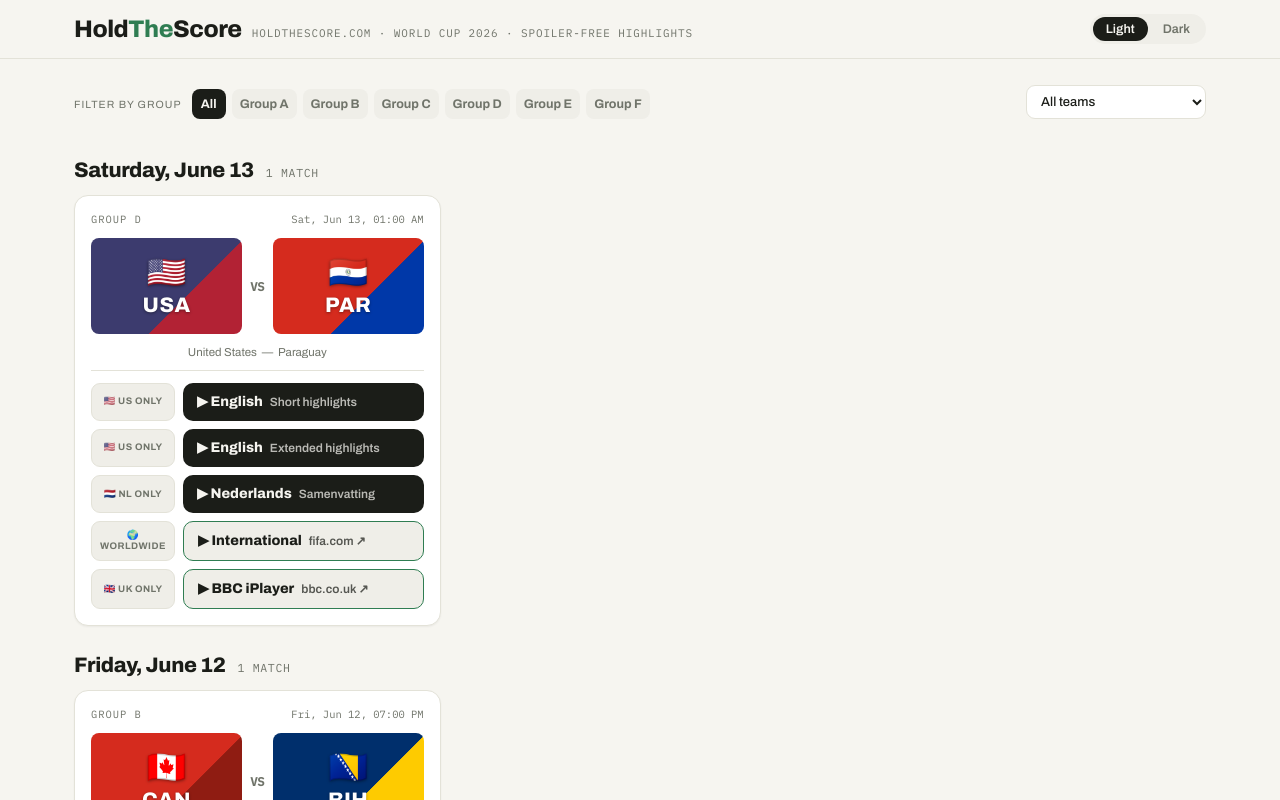
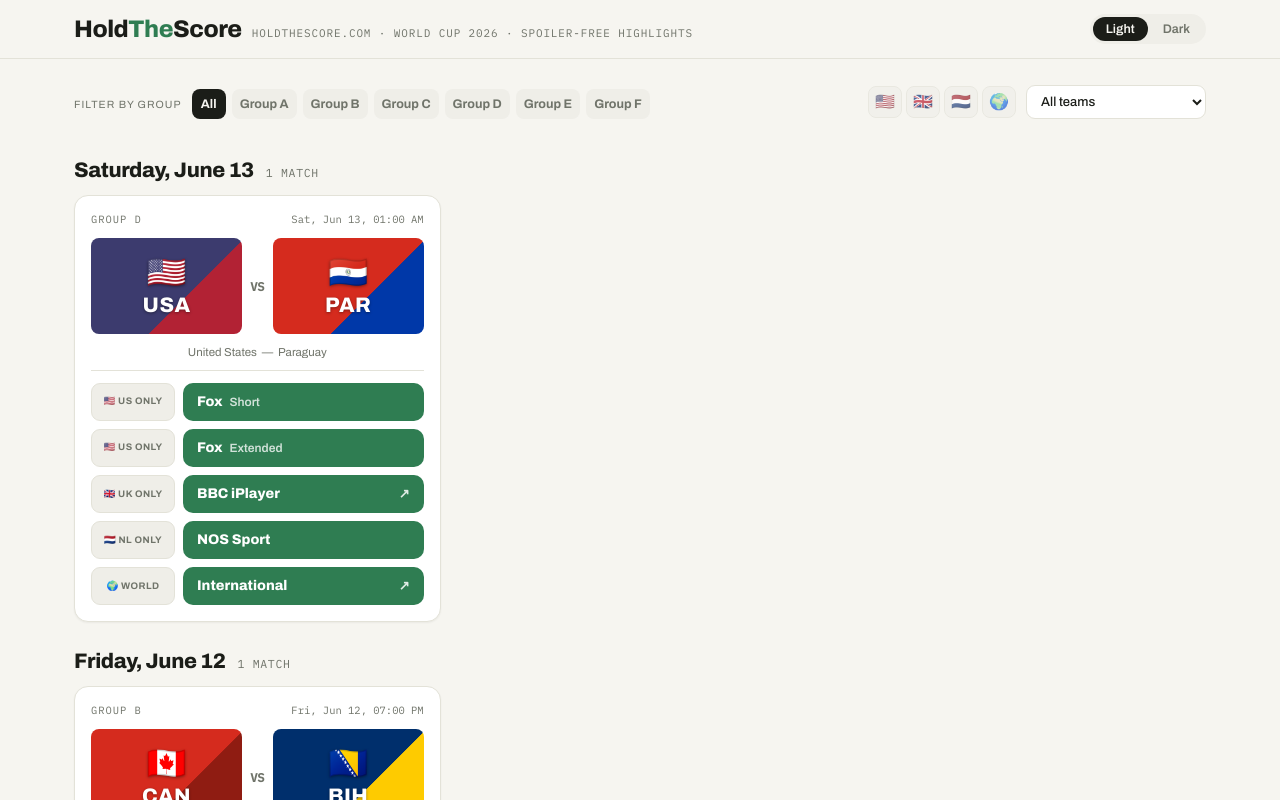
Before and after one commit to abouwman/wc2026-nospoiler, a React (Vite) app: page / in a window 1280 px wide. Shown: the top 800 px of the page. Built offline with nearby package versions, Linux system fonts and the light colour scheme.

Commit message:
Region filter, unified green source buttons, brand labels (Fox/NOS/BBC), US-UK-NL-World order

```diff
--- a/src/App.tsx
+++ b/src/App.tsx
@@ -3,8 +3,16 @@ import type { LangCode, Match, Mode, Variant } from './types';
 import { TEAMS } from './data/teams';
 import { MATCHES, isUpcoming, hasAnySource, fifaUrl, bbcUrl } from './data/schedule';
 import { DaySection } from './components/DaySection';
+import type { Region } from './components/MatchCard';
 import { PlayerModal } from './components/PlayerModal';
 import { LeaveModal, type LeaveTarget } from './components/LeaveModal';
+
+const REGIONS: { code: Region; flag: string; label: string }[] = [
+  { code: 'US', flag: '🇺🇸', label: 'US (Fox)' },
+  { code: 'UK', flag: '🇬🇧', label: 'UK (BBC)' },
+  { code: 'NL', flag: '🇳🇱', label: 'NL (NOS)' },
+  { code: 'World', flag: '🌍', label: 'World (fifa.com)' },
+];
 
 // Show upcoming matches at most this far ahead.
 const UPCOMING_WINDOW_MS = 8 * 60 * 60 * 1000;
@@ -30,6 +38,7 @@ export function App() {
   const [mode, setMode] = useState<Mode>(() => loadLS('wcns-mode', 'light'));
   const [groupFilter, setGroupFilter] = useState<string | null>(null);
   const [teamFilter, setTeamFilter] = useState('');
+  const [regionFilter, setRegionFilter] = useState<Region | null>(null);
   const [active, setActive] = useState<Active | null>(null);
   const [leave, setLeave] = useState<LeaveTarget | null>(null);
 
@@ -101,6 +110,15 @@ export function App() {
             </div>
           ) : null}
           <div className="filters">
+            <div className="region-filter" role="group" aria-label="Filter by region">
+              {REGIONS.map((r) => (
+                <button key={r.code} type="button" title={r.label} aria-pressed={regionFilter === r.code}
+                  className={'region-flag' + (regionFilter === r.code ? ' on' : '')}
+                  onClick={() => setRegionFilter(regionFilter === r.code ? null : r.code)}>
+                  <span aria-hidden="true">{r.flag}</span>
+                </button>
+              ))}
+            </div>
             <select className="team-select" value={teamFilter} onChange={(e) => setTeamFilter(e.target.value)}>
               <option value="">All teams</option>
               {teamOptions.map((o) => <option key={o.code} value={o.code}>{TEAMS[o.code].flag} {o.name}</option>)}
@@ -111,7 +129,7 @@ export function App() {
         {days.length === 0 ? (
           <div className="empty-state">No played matches match these filters yet.</div>
         ) : days.map((d) => (
-          <DaySection key={d.date} date={d.date} matches={d.matches}
+          <DaySection key={d.date} date={d.date} matches={d.matches} regionFilter={regionFilter}
             onOpen={(m, l, v) => setActive({ match: m, lang: l, variant: v })}
             onInternational={(m) => setLeave({ url: fifaUrl(m), site: 'fifa.com' })}
             onBBC={(m) => setLeave({ url: bbcUrl(m), site: 'BBC iPlayer', geo: 'UK' })} />
--- a/src/components/DaySection.tsx
+++ b/src/components/DaySection.tsx
@@ -1,16 +1,17 @@
 import type { LangCode, Match, Variant } from '../types';
 import { fmtDay, fmtDayShort } from '../data/schedule';
-import { MatchCard } from './MatchCard';
+import { MatchCard, type Region } from './MatchCard';
 
 interface DaySectionProps {
   date: string;
   matches: Match[];
+  regionFilter: Region | null;
   onOpen: (match: Match, lang: LangCode, variant: Variant) => void;
   onInternational: (match: Match) => void;
   onBBC: (match: Match) => void;
 }
 
-export function DaySection({ date, matches, onOpen, onInternational, onBBC }: DaySectionProps) {
+export function DaySection({ date, matches, regionFilter, onOpen, onInternational, onBBC }: DaySectionProps) {
   return (
     <section className="day-section" data-screen-label={'Matchday ' + fmtDayShort(date)}>
       <div className="day-head">
@@ -19,7 +20,8 @@ export function DaySection({ date, matches, onOpen, onInternational, onBBC }: Da
       </div>
       <div className="grid">
         {matches.map((m) => (
-          <MatchCard key={m.id} match={m} onOpen={onOpen} onInternational={onInternational} onBBC={onBBC} />
+          <MatchCard key={m.id} match={m} regionFilter={regionFilter}
+            onOpen={onOpen} onInternational={onInternational} onBBC={onBBC} />
         ))}
       </div>
     </section>
--- a/src/components/MatchCard.tsx
+++ b/src/components/MatchCard.tsx
@@ -1,23 +1,78 @@
 import type { LangCode, Match, Variant } from '../types';
 import { TEAMS } from '../data/teams';
-import { LANGS, LANG_ORDER } from '../data/languages';
 import { STAGE_LABELS, fmtDayShort, fmtKickoffLocal, isUpcoming, hasAnySource } from '../data/schedule';
 import { TeamPanel } from './TeamPanel';
 
+export type Region = 'US' | 'UK' | 'NL' | 'World';
+
 interface MatchCardProps {
   match: Match;
+  /** When set, only that region's sources are shown (World is always shown). */
+  regionFilter: Region | null;
   onOpen: (match: Match, lang: LangCode, variant: Variant) => void;
   onInternational: (match: Match) => void;
   onBBC: (match: Match) => void;
 }
 
-const VARIANTS: Variant[] = ['short', 'extended'];
+const REGION_TAG: Record<Region, string> = {
+  US: '🇺🇸 US only', UK: '🇬🇧 UK only', NL: '🇳🇱 NL only', World: '🌍 World',
+};
 
-function geoLabel(geo?: 'US' | 'NL'): string {
-  return geo === 'US' ? '🇺🇸 US only' : geo === 'NL' ? '🇳🇱 NL only' : '🌍 Worldwide';
+interface Src {
+  region: Region;
+  label: string;
+  variant?: string;
+  external?: boolean;
+  title: string;
+  onClick: () => void;
 }
 
-export function MatchCard({ match, onOpen, onInternational, onBBC }: MatchCardProps) {
+// Build a match's sources in the fixed display order: US → UK → NL → World.
+function sourcesOf(
+  match: Match,
+  onOpen: MatchCardProps['onOpen'],
+  onInternational: MatchCardProps['onInternational'],
+  onBBC: MatchCardProps['onBBC'],
+): Src[] {
+  const out: Src[] = [];
+  const en = match.videos.en;
+  if (en) {
+    (['short', 'extended'] as Variant[]).forEach((v) => {
+      if (en[v]) out.push({
+        region: 'US', label: 'Fox', variant: v === 'extended' ? 'Extended' : 'Short',
+        title: 'Watch Fox ' + (v === 'extended' ? 'extended' : 'short') + ' highlights — US only',
+        onClick: () => onOpen(match, 'en', v),
+      });
+    });
+  }
+  if (match.bbc) {
+    out.push({
+      region: 'UK', label: 'BBC iPlayer', external: true,
+      title: 'Watch on BBC iPlayer (UK only) — opens a heads-up first',
+      onClick: () => onBBC(match),
+    });
+  }
+  const nl = match.videos.nl;
+  if (nl) {
+    (['short', 'extended'] as Variant[]).forEach((v) => {
+      if (nl[v]) out.push({
+        region: 'NL', label: 'NOS Sport',
+        title: 'Watch the NOS Sport summary — Netherlands only',
+        onClick: () => onOpen(match, 'nl', v),
+      });
+    });
+  }
+  if (match.fifa) {
+    out.push({
+      region: 'World', label: 'International', external: true,
+      title: 'Watch on fifa.com (international) — opens a heads-up first',
+      onClick: () => onInternational(match),
+    });
+  }
+  return out;
+}
+
+export function MatchCard({ match, regionFilter, onOpen, onInternational, onBBC }: MatchCardProps) {
   const stageLabel = match.group ? 'Group ' + match.group : STAGE_LABELS[match.stage];
   const homeT = TEAMS[match.home];
   const awayT = TEAMS[match.away];
@@ -25,6 +80,19 @@ export function MatchCard({ match, onOpen, onInternational, onBBC }: MatchCardPr
   const available = hasAnySource(match);
   const comingSoon = !upcoming && !available;
   const when = match.kickoff ? fmtKickoffLocal(match.kickoff) : fmtDayShort(match.date);
+
+  const all = sourcesOf(match, onOpen, onInternational, onBBC);
+  // Apply the region filter. World (fifa.com) is always kept; selecting a
+  // region with no source still shows World plus an "other regions" note.
+  let shown = all;
+  let regionEmpty = false;
+  if (regionFilter === 'World') {
+    shown = all.filter((s) => s.region === 'World');
+  } else if (regionFilter) {
+    const regional = all.filter((s) => s.region === regionFilter);
+    regionEmpty = regional.length === 0;
+    shown = [...regional, ...all.filter((s) => s.region === 'World')];
+  }
 
   return (
     <div className={'card' + (upcoming ? ' upcoming' : available ? ' playable' : '')}>
@@ -53,43 +121,16 @@ export function MatchCard({ match, onOpen, onInternational, onBBC }: MatchCardPr
           </div>
         ) : (
           <div className="lang-row">
-            {LANG_ORDER.map((l) => {
-              const clips = match.videos[l];
-              const cuts = clips ? VARIANTS.filter((v) => clips[v]) : [];
-              return cuts.map((v) => {
-                const src = clips![v]!;
-                const variant = l === 'en' ? (v === 'extended' ? 'Extended highlights' : 'Short highlights') : 'Samenvatting';
-                const where = src.geo === 'US' ? 'the United States' : src.geo === 'NL' ? 'the Netherlands' : 'everywhere';
-                const title = 'Watch ' + LANGS[l].name + ' ' + (v === 'extended' ? 'extended ' : '') +
-                  'highlights — ' + LANGS[l].source + ' · available in ' + where;
-                return (
-                  <div key={l + ':' + v} className="src-item">
-                    <span className="src-geo">{geoLabel(src.geo)}</span>
-                    <button className="lang-btn" title={title} onClick={() => onOpen(match, l, v)}>
-                      <span className="lang-main">▶ {LANGS[l].name}<span className="variant">{variant}</span></span>
-                    </button>
-                  </div>
-                );
-              });
-            })}
-            {match.fifa ? (
-              <div className="src-item">
-                <span className="src-geo">🌍 Worldwide</span>
-                <button className="lang-btn intl" onClick={() => onInternational(match)}
-                  title="Watch this match on fifa.com (international) — opens a heads-up first">
-                  <span className="lang-main">▶ International<span className="variant">fifa.com ↗</span></span>
+            {regionEmpty ? <div className="region-note">Available in other regions</div> : null}
+            {shown.map((s, i) => (
+              <div key={s.region + ':' + i} className="src-item">
+                <span className="src-geo">{REGION_TAG[s.region]}</span>
+                <button className="lang-btn" title={s.title} onClick={s.onClick}>
+                  <span className="lang-main">{s.label}{s.variant ? <span className="variant">{s.variant}</span> : null}</span>
+                  {s.external ? <span className="ext-arrow">↗</span> : null}
                 </button>
               </div>
-            ) : null}
-            {match.bbc ? (
-              <div className="src-item">
-                <span className="src-geo">🇬🇧 UK only</span>
-                <button className="lang-btn bbc" onClick={() => onBBC(match)}
-                  title="Watch this match on BBC iPlayer (UK only) — opens a heads-up first">
-                  <span className="lang-main">▶ BBC iPlayer<span className="variant">bbc.co.uk ↗</span></span>
-                </button>
-              </div>
-            ) : null}
+            ))}
           </div>
         )}
       </div>
--- a/src/index.css
+++ b/src/index.css
@@ -45,6 +45,13 @@ select { font: inherit; color: inherit; }
 .tab.on { background: var(--accent); color: var(--accent-ink); }
 .tab:not(.on):hover { color: var(--ink); }
 .filters { display: flex; align-items: center; gap: 10px; flex-wrap: wrap; }
+/* Region filter — flag toggles sit to the left of the team selector. */
+.region-filter { display: flex; align-items: center; gap: 4px; }
+.region-flag { width: 34px; height: 32px; display: grid; place-items: center; border-radius: 8px;
+  font-size: 16px; line-height: 1; background: var(--surface2); border: 1px solid var(--line);
+  filter: saturate(0.85) opacity(0.7); transition: filter 0.12s, border-color 0.12s, background 0.12s; }
+.region-flag:hover { filter: none; }
+.region-flag.on { filter: none; background: var(--surface); border-color: var(--accent); box-shadow: 0 0 0 1px var(--accent); }
 .team-select, .stage-select { background: var(--surface); border: 1px solid var(--line); border-radius: 9px;
   padding: 8px 10px; font-size: 13px; font-weight: 500; max-width: 180px; }
 .toolbar .filters { margin-left: auto; }
@@ -99,16 +106,19 @@ select { font: inherit; color: inherit; }
   text-align: center; font-size: 9.5px; font-weight: 700; letter-spacing: 0.05em; text-transform: uppercase;
   line-height: 1.2; background: var(--surface2); color: var(--muted); border: 1px solid var(--line);
   border-radius: 9px; padding: 0 6px; }
+/* All sources share one green action button — internal player and external
+   site look identical; only the trailing ↗ marks a link that leaves the site. */
 .lang-btn { flex: 1; display: flex; flex-direction: row; align-items: center; justify-content: flex-start; gap: 10px;
-  padding: 11px 14px; border-radius: 10px; background: var(--ink); color: var(--bg);
+  padding: 11px 14px; border-radius: 10px; background: var(--accent); color: var(--accent-ink);
   font-weight: 800; font-size: 14px; line-height: 1.15; text-decoration: none;
-  transition: background 0.12s, color 0.12s; }
-.lang-btn:not(.unavailable):hover { background: var(--accent); color: var(--accent-ink); }
+  transition: background 0.12s; }
+.lang-btn:hover { background: color-mix(in srgb, var(--accent) 80%, #000); }
 .lang-main { display: inline-flex; align-items: baseline; gap: 7px; }
-.lang-main .variant { font-weight: 600; font-size: 12px; opacity: 0.72; }
-.lang-btn.unavailable { background: var(--surface2); color: var(--muted); cursor: not-allowed; }
-.lang-btn.intl, .lang-btn.bbc { background: var(--surface2); color: var(--ink); border: 1.5px solid var(--accent); }
-.lang-btn.intl:hover, .lang-btn.bbc:hover { background: var(--accent); color: var(--accent-ink); }
+.lang-main .variant { font-weight: 600; font-size: 12px; opacity: 0.78; }
+.ext-arrow { margin-left: auto; font-size: 13px; font-weight: 700; opacity: 0.85; }
+/* Shown in place of the buttons when a region filter is active but the match
+   has no source in that region. */
+.region-note { font-size: 12px; color: var(--muted); font-style: italic; padding: 4px 2px; }
 
 .leave-modal { width: min(440px, 100%); background: var(--surface); border: var(--card-border); border-radius: var(--radius);
   box-shadow: 0 20px 60px rgba(0,0,0,0.35); padding: 22px; display: flex; flex-direction: column; gap: 12px; }
```
